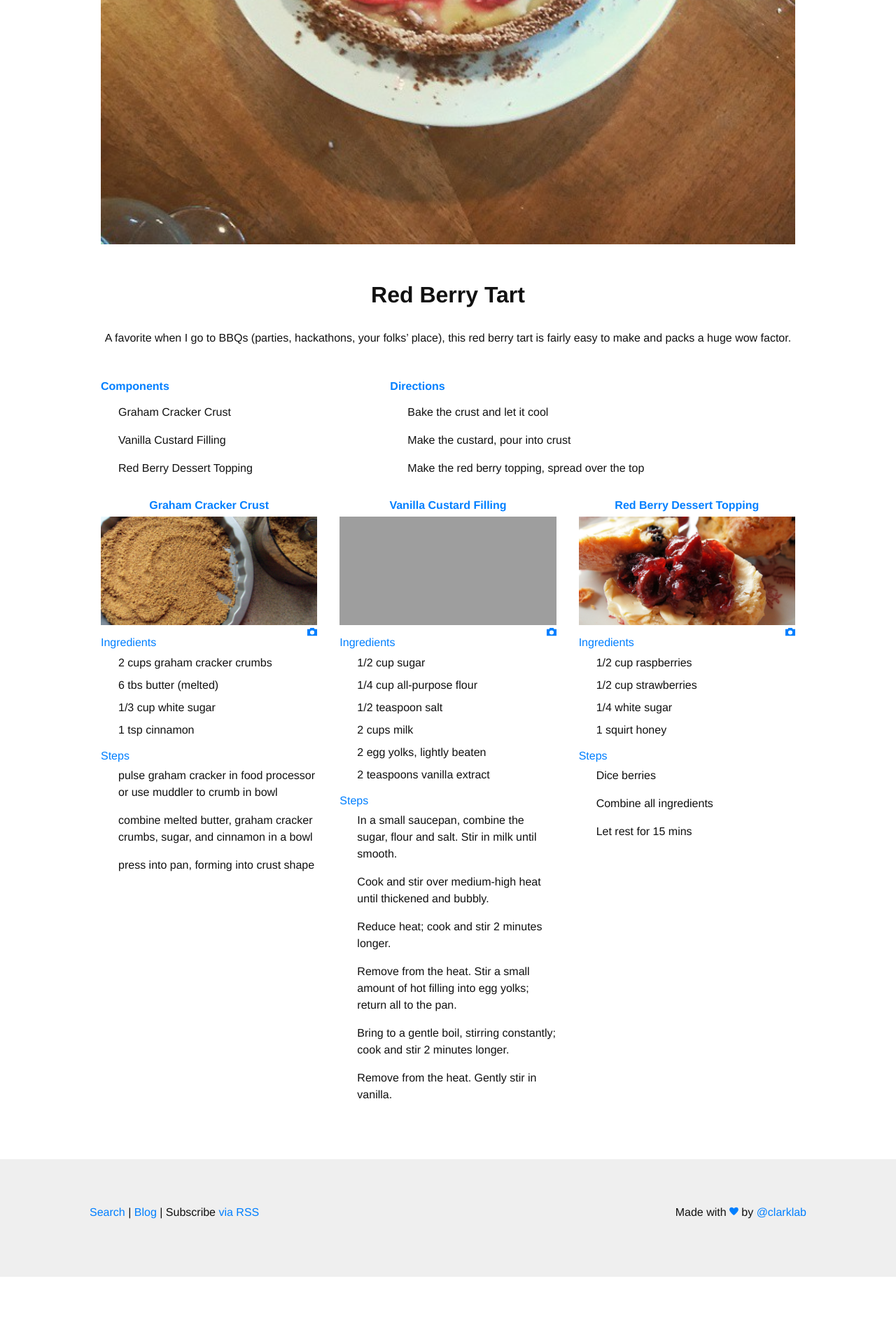
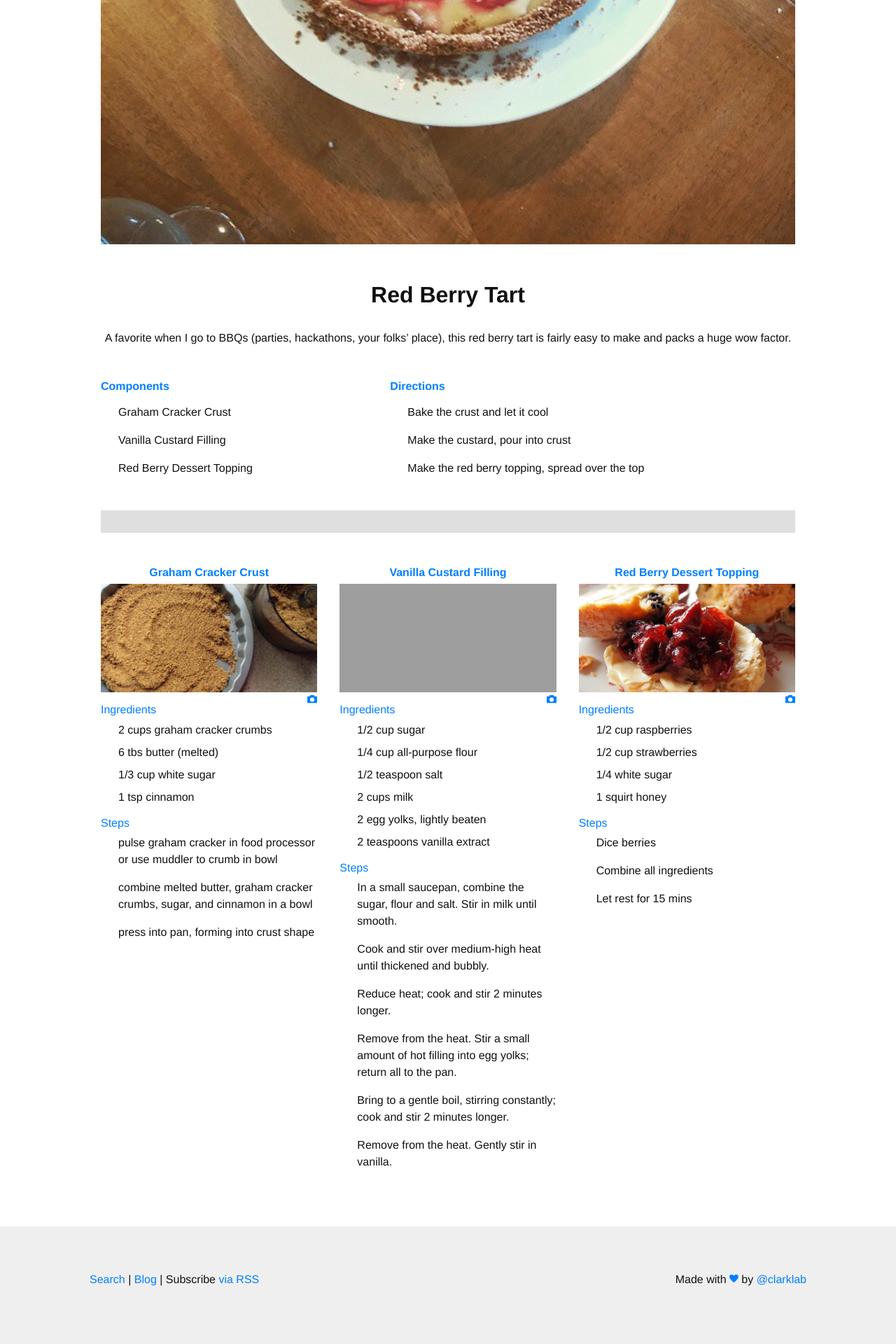
Before and after one commit to lynda365/lynda365.github.io, a Jekyll site: the page built from _recipes/red-berry-tart.md, in a window 1280 px wide. Shown: the part 659-2579 px from the top of the page at 70% size. Built offline with Jekyll 4.4.1, drawn with Linux system fonts in a browser that asks for light colours; nearby versions of some CDN libraries; some web fonts are replaced; before the commit the page ends 2483 px from its top, so only the background shows below that; grey boxes are pictures that could not be loaded.

Commit message:
Update recipe.html

```diff
--- a/_layouts/recipe.html
+++ b/_layouts/recipe.html
@@ -71,9 +71,9 @@ layout: default
 <!-- check if it's a component-based recipe, render it -->
   {% if page.components %}
 
-<!--  <div class="components bg-darken-2 p2 mt3 mb3 center">
-    &darr; This is a <strong class="blue">component-based recipe</strong> (fancy talk for making the dish in pieces, then assembling). &darr;
-  </div>-->
+  <div class="components bg-darken-2 p2 mt3 mb3 center">
+
+  </div>
 
   <div class="clearfix mxn2">
   {% for component in page.components %}
```
